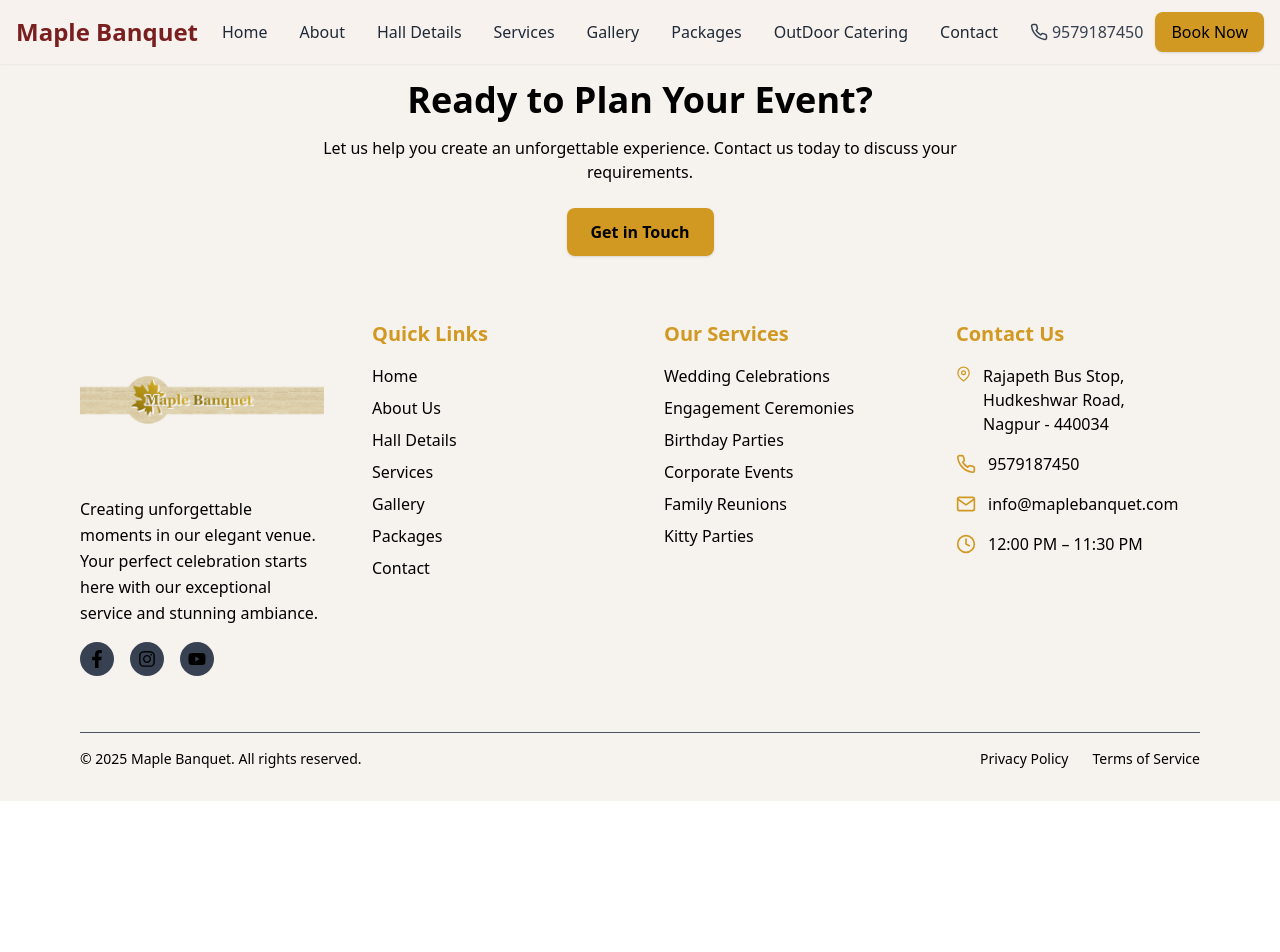
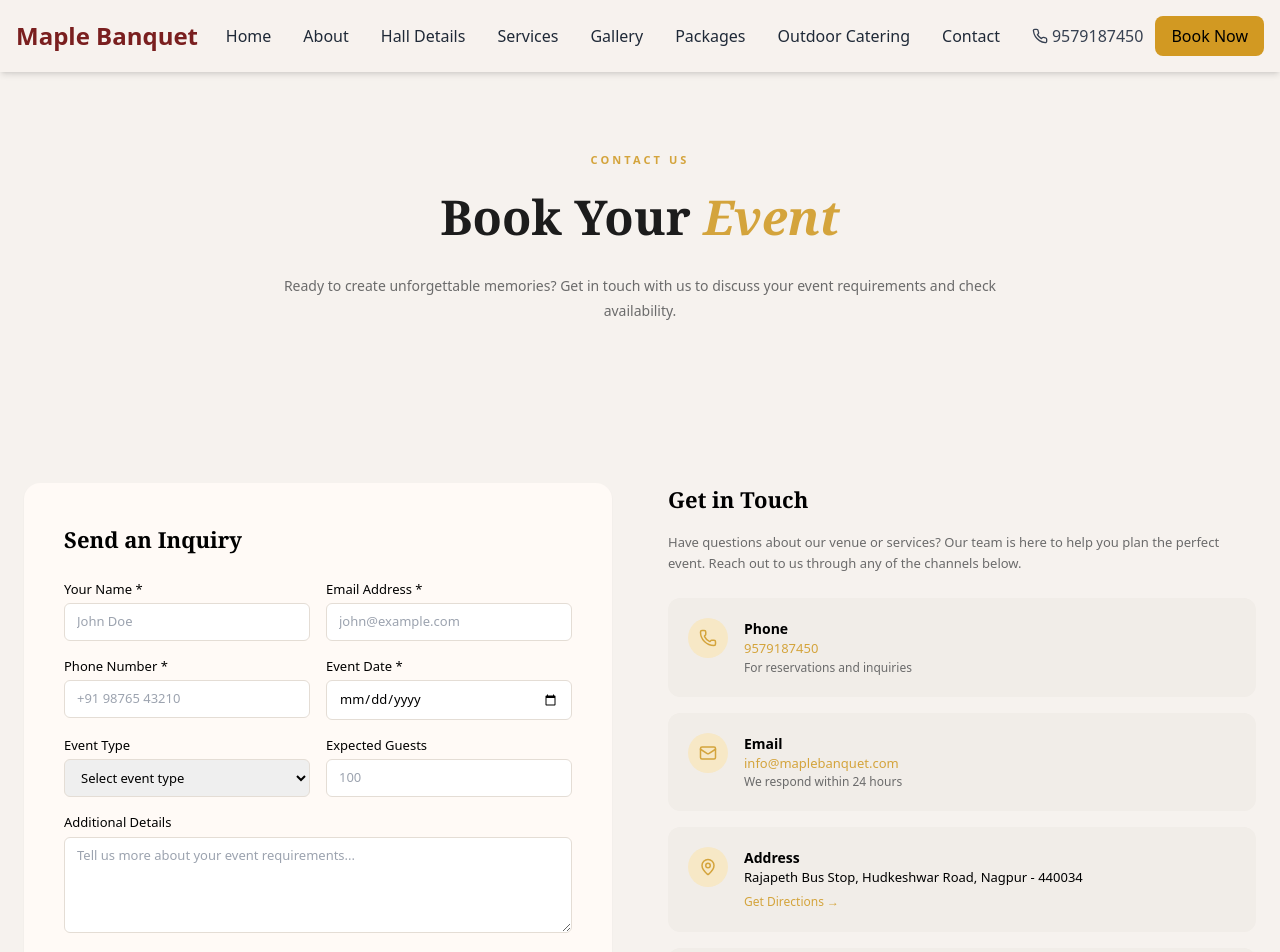
Before and after one commit to JaiPatel0916/Maple-Banquet-hall, a React (Vite) app in the folder frontend/: page /contact in a window 1280 px wide. Shown: the top 952 px of the page. Before the commit the page ends 801 px from the top, so only its background shows below. Built offline with nearby package versions, Linux system fonts and the light colour scheme.

Commit message:
contact page creted

```diff
--- a/frontend/src/App.jsx
+++ b/frontend/src/App.jsx
@@ -9,6 +9,7 @@ import Services from "./pages/Services";
 import OutdoorCatering from "./pages/OutdoorCatering";
 import Packages from "./pages/Packages";
 import Gallery from "./pages/Gallery";
+import Contact from "./pages/Contact";
 
 
 function App() {
@@ -20,22 +21,16 @@ function App() {
 
   return (
     <>
-      <Navbar />
-
+    <Navbar />
       <Routes>
         <Route path="/" element={<Home />} />
         <Route path="/about" element={<About />} />
-
-
         <Route path="/services" element={<Services/>} />
-
         <Route path="/hall" element={<HallDetails />} />
         <Route path="/packages" element={<Packages />} />
-
         <Route path="/Gallery" element={< Gallery />} />
-
         <Route path="/outdoor-catering" element={<OutdoorCatering />} />
-
+        <Route path="/contact" element={< Contact />} />
       </Routes>
       {!shouldHideFooter && <Footer />}
     </>
--- /dev/null
+++ b/frontend/src/components/Contact/ContactForm.jsx
@@ -0,0 +1,185 @@
+import {
+  Phone,
+  Mail,
+  MapPin,
+  Clock,
+  Send
+} from "lucide-react";
+
+const ContactSection = () => {
+  return (
+    <section className="bg-[#f6f2ee] py-[80px]">
+      <div className="mx-auto max-w-[1320px] px-6 grid grid-cols-1 lg:grid-cols-2 gap-14">
+        {/* LEFT – FORM */}
+        <div className="bg-[#fffaf6] rounded-2xl p-10 shadow-sm">
+          <h3 className="text-[22px] font-serif font-semibold mb-6">
+            Send an Inquiry
+          </h3>
+
+          <form className="space-y-4 text-[13px]">
+            <div className="grid grid-cols-2 gap-4">
+              <div>
+                <label className="font-medium">Your Name *</label>
+                <input
+                  type="text"
+                  placeholder="John Doe"
+                  className="mt-1 w-full rounded-md border border-[#e4ddd5] px-3 py-2 focus:outline-none"
+                />
+              </div>
+
+              <div>
+                <label className="font-medium">Email Address *</label>
+                <input
+                  type="email"
+                  placeholder="john@example.com"
+                  className="mt-1 w-full rounded-md border border-[#e4ddd5] px-3 py-2 focus:outline-none"
+                />
+              </div>
+            </div>
+
+            <div className="grid grid-cols-2 gap-4">
+              <div>
+                <label className="font-medium">Phone Number *</label>
+                <input
+                  type="text"
+                  placeholder="+91 98765 43210"
+                  className="mt-1 w-full rounded-md border border-[#e4ddd5] px-3 py-2 focus:outline-none"
+                />
+              </div>
+
+              <div>
+                <label className="font-medium">Event Date *</label>
+                <input
+                  type="date"
+                  className="mt-1 w-full rounded-md border border-[#e4ddd5] px-3 py-2 focus:outline-none"
+                />
+              </div>
+            </div>
+
+            <div className="grid grid-cols-2 gap-4">
+              <div>
+                <label className="font-medium">Event Type</label>
+                <select className="mt-1 w-full rounded-md border border-[#e4ddd5] px-3 py-2">
+                  <option>Select event type</option>
+                  <option>Anniversary</option>
+                  <option>Birthday</option>
+                  <option>Corporate Event</option>
+                  <option>Wedding</option>
+                  <option>Babyshower</option>
+                  <option>Engagement</option>
+                  <option>Family reunion</option>
+                  <option>Kitty Party</option>
+                </select>
+              </div>
+
+              <div>
+                <label className="font-medium">Expected Guests</label>
+                <input
+                  type="number"
+                  placeholder="100"
+                  className="mt-1 w-full rounded-md border border-[#e4ddd5] px-3 py-2"
+                />
+              </div>
+            </div>
+
+            <div>
+              <label className="font-medium">Additional Details</label>
+              <textarea
+                rows="4"
+                placeholder="Tell us more about your event requirements..."
+                className="mt-1 w-full rounded-md border border-[#e4ddd5] px-3 py-2"
+              />
+            </div>
+
+            <button
+              type="submit"
+              className="mt-4 flex items-center justify-center gap-2 w-full rounded-md bg-[#d4a43c] py-3 text-[13px] font-semibold text-black hover:bg-[#c3922e]"
+            >
+              <Send size={16} />
+              Send Inquiry
+            </button>
+
+          </form>
+        </div>
+
+        {/* RIGHT – GET IN TOUCH */}
+        <div>
+          <h3 className="text-[22px] font-serif font-semibold mb-4">
+            Get in Touch
+          </h3>
+          <p className="text-[13px] text-[#6b6b6b] mb-6 leading-relaxed">
+            Have questions about our venue or services? Our team is here to help you
+            plan the perfect event. Reach out to us through any of the channels below.
+          </p>
+
+          <div className="space-y-4">
+
+            {/* Phone */}
+            <div className="flex gap-4 bg-[#f1ede8] rounded-xl p-5">
+              <div className="h-10 w-10 flex items-center justify-center rounded-full bg-[#f7e8c6]">
+                <Phone size={18} className="text-[#d4a43c]" />
+              </div>
+              <div>
+                <h4 className="font-semibold text-[14px]">Phone</h4>
+                <p className="text-[13px] text-[#d4a43c]">9579187450</p>
+                <p className="text-[12px] text-[#6b6b6b]">
+                  For reservations and inquiries
+                </p>
+              </div>
+            </div>
+
+            {/* Email */}
+            <div className="flex gap-4 bg-[#f1ede8] rounded-xl p-5">
+              <div className="h-10 w-10 flex items-center justify-center rounded-full bg-[#f7e8c6]">
+                <Mail size={18} className="text-[#d4a43c]" />
+              </div>
+              <div>
+                <h4 className="font-semibold text-[14px]">Email</h4>
+                <p className="text-[13px] text-[#d4a43c]">
+                  info@maplebanquet.com
+                </p>
+                <p className="text-[12px] text-[#6b6b6b]">
+                  We respond within 24 hours
+                </p>
+              </div>
+            </div>
+
+            {/* Address */}
+            <div className="flex gap-4 bg-[#f1ede8] rounded-xl p-5">
+              <div className="h-10 w-10 flex items-center justify-center rounded-full bg-[#f7e8c6]">
+                <MapPin size={18} className="text-[#d4a43c]" />
+              </div>
+              <div>
+                <h4 className="font-semibold text-[14px]">Address</h4>
+                <p className="text-[13px]">
+                  Rajapeth Bus Stop, Hudkeshwar Road, Nagpur - 440034
+                </p>
+                <span className="text-[12px] text-[#d4a43c] cursor-pointer">
+                  Get Directions →
+                </span>
+              </div>
+            </div>
+
+            {/* Timings */}
+            <div className="flex gap-4 bg-[#f1ede8] rounded-xl p-5">
+              <div className="h-10 w-10 flex items-center justify-center rounded-full bg-[#f7e8c6]">
+                <Clock size={18} className="text-[#d4a43c]" />
+              </div>
+              <div>
+                <h4 className="font-semibold text-[14px]">Timings</h4>
+                <p className="text-[13px]">12:00 PM - 11:30 PM</p>
+                <p className="text-[12px] text-[#6b6b6b]">
+                  Open all days
+                </p>
+              </div>
+            </div>
+
+          </div>
+        </div>
+
+      </div>
+    </section>
+  );
+};
+
+export default ContactSection;
--- /dev/null
+++ b/frontend/src/components/Contact/ContactUs.jsx
@@ -0,0 +1,48 @@
+import React from "react";
+import { motion } from "framer-motion";
+
+const ContactHeader = () => {
+  return (
+    <section className="bg-[#f6f2ee] py-[80px]">
+      <div className="mx-auto max-w-[1320px] px-6 text-center">
+
+        <motion.p
+          initial={{ opacity: 0, y: -6 }}
+          whileInView={{ opacity: 1, y: 0 }}
+          transition={{ duration: 0.4 }}
+          viewport={{ once: true }}
+          className="text-[11px] font-semibold uppercase tracking-[0.28em] text-[#d4a43c]"
+        >
+          Contact Us
+        </motion.p>
+        <motion.h2
+          initial={{ opacity: 0, y: 18 }}
+          whileInView={{ opacity: 1, y: 0 }}
+          transition={{ duration: 0.5, delay: 0.05 }}
+          viewport={{ once: true }}
+          className="mt-3 text-[40px] md:text-[48px] font-serif font-semibold text-[#1c1c1c]"
+        >
+          Book Your{" "}
+          <span className="italic font-serif text-[#d4a43c]">
+            Event
+          </span>
+        </motion.h2>
+
+        {/* Description */}
+        <motion.p
+          initial={{ opacity: 0 }}
+          whileInView={{ opacity: 1 }}
+          transition={{ duration: 0.5, delay: 0.15 }}
+          viewport={{ once: true }}
+          className="mx-auto mt-5 max-w-[720px] text-[14px] leading-[1.8] text-[#6b6b6b]"
+        >
+          Ready to create unforgettable memories? Get in touch with us to discuss
+          your event requirements and check availability.
+        </motion.p>
+
+      </div>
+    </section>
+  );
+};
+
+export default ContactHeader;
--- a/frontend/src/components/Navbar.jsx
+++ b/frontend/src/components/Navbar.jsx
@@ -1,7 +1,8 @@
 import { useState, useEffect, useRef } from "react";
 import { Link } from "react-router-dom";
 import { FiMenu, FiX, FiPhone } from "react-icons/fi";
-import Logo from "../assets/images/maple-logo.png";
+
+const NAV_HEIGHT = 72;
 
 const Navbar = () => {
   const [open, setOpen] = useState(false);
@@ -14,7 +15,7 @@ const Navbar = () => {
     { title: "Services", link: "/services" },
     { title: "Gallery", link: "/gallery" },
     { title: "Packages", link: "/packages" },
-        { title: "OutDoor Catering", link: "/outdoor-catering" },
+    { title: "Outdoor Catering", link: "/outdoor-catering" },
     { title: "Contact", link: "/contact" },
   ];
 
@@ -24,27 +25,29 @@ const Navbar = () => {
         setOpen(false);
       }
     };
-
     if (open) document.addEventListener("mousedown", handleOutsideClick);
-        return () => document.removeEventListener("mousedown", handleOutsideClick);
+    return () =>
+      document.removeEventListener("mousedown", handleOutsideClick);
   }, [open]);
 
   return (
-        <nav className="w-full fixed top-0 left-0 z-50 shadow-sm bg-[#F7F2EE]">
-            <div className="max-w-7xl mx-auto px-4 py-3 flex justify-between items-center">
+    <>
+      {/* NAVBAR */}
+      <nav className="fixed top-0 left-0 w-full h-[72px] bg-[#F7F2EE] z-[10000] shadow-md">
+        <div className="max-w-7xl mx-auto px-4 h-full flex items-center justify-between">
 
-                <div className="flex items-center gap-3">
-                    {/* <img src={Logo} alt="Maple Banquet Logo" className="w-12 h-12 object-contain" /> */}
-                    <h1 className="text-2xl font-bold text-[#7A1F1F]">Maple Banquet</h1>
-                </div>
+          {/* LOGO */}
+          <h1 className="text-xl md:text-2xl font-bold text-[#7A1F1F]">
+            Maple Banquet
+          </h1>
 
-                {/* Desktop Menu */}
+          {/* DESKTOP */}
           <div className="hidden lg:flex items-center gap-8">
             {menuItems.map((item) => (
               <Link
                 key={item.title}
-                            to={item.link}                          // ✅ FIXED
-                            className="text-gray-800 hover:text-[#BE8C1A] transition relative group"
+                to={item.link}
+                className="text-gray-800 hover:text-[#BE8C1A] relative group"
               >
                 {item.title}
                 <span className="absolute left-0 -bottom-1 w-0 h-[2px] bg-[#BE8C1A] transition-all duration-300 group-hover:w-full"></span>
@@ -53,50 +56,52 @@ const Navbar = () => {
 
             <div className="flex items-center gap-3">
               <span className="flex items-center gap-1 text-gray-700">
-                            <FiPhone className="text-lg" />
-                            9579187450
+                <FiPhone /> 9579187450
               </span>
-                        <button className="bg-[#D29922] hover:bg-[#b88619] text-black px-4 py-2 rounded-lg shadow">
+              <button className="bg-[#D29922] px-4 py-2 rounded-lg font-medium">
                 Book Now
               </button>
             </div>
           </div>
 
-                {/* Mobile + Tablet */}
-                <div className="flex items-center gap-3 lg:hidden">
-                    <button className="bg-[#D29922] hover:bg-[#b88619] text-black px-4 py-2 rounded-lg shadow hidden md:block">
-                        Book Now
-                    </button>
-
-                    <button className="text-3xl" onClick={() => setOpen(!open)}>
+          {/* MOBILE BUTTON */}
+          <button
+            className="lg:hidden text-3xl"
+            onClick={() => setOpen(!open)}
+          >
             {open ? <FiX /> : <FiMenu />}
           </button>
         </div>
-            </div>
+      </nav>
 
-            {/* Mobile Dropdown */}
+      {/* MOBILE MENU */}
       {open && (
-                <div ref={menuRef} className="bg-[#F7F2EE] lg:hidden px-5 pb-4 space-y-4 shadow-md">
+        <div
+          ref={menuRef}
+          className="fixed top-[72px] left-0 w-full bg-[#F7F2EE] z-[9999] shadow-md lg:hidden"
+        >
+          <div className="flex flex-col px-6 py-4 space-y-4">
             {menuItems.map((item) => (
               <Link
                 key={item.title}
-                            to={item.link}                      // ✅ FIXED
-                            onClick={() => setOpen(false)}      // close menu on click
-                            className="block text-gray-800 text-lg border-b py-2"
+                to={item.link}
+                onClick={() => setOpen(false)}
+                className="text-lg border-b pb-2"
               >
                 {item.title}
               </Link>
             ))}
 
-                    <div className="flex items-center justify-between pt-4">
-                        <span className="flex items-center gap-2 text-gray-700">
-                            <FiPhone className="text-lg" />
-                            9579187450
-                        </span>
+            <div className="flex items-center gap-2 pt-2">
+              <FiPhone /> 9579187450
+            </div>
           </div>
         </div>
       )}
-        </nav>
+
+      {/* SPACER */}
+      <div className="h-[72px]" />
+    </>
   );
 };
 
--- /dev/null
+++ b/frontend/src/pages/Contact.jsx
@@ -0,0 +1,15 @@
+import ContactHeader from "../components/Contact/ContactUs";
+import ContactSection from "../components/Contact/ContactForm";
+
+export default function Contact() {
+    return (
+        <>
+            <div >
+
+             <ContactHeader/>
+             <ContactSection/>
+
+            </div>
+        </>
+    );
+}
--- a/frontend/src/pages/OutdoorCatering.jsx
+++ b/frontend/src/pages/OutdoorCatering.jsx
@@ -14,5 +14,4 @@ const OutdoorCatering = () => {
         </div>
     );
 };
-
 export default OutdoorCatering;
```
Also changed, not shown: frontend/src/components/Home/HeroSection.jsx (+12 -12 lines), frontend/src/index.css (+10 -0 lines). Lines whose indentation alone changed are shown as unchanged.
